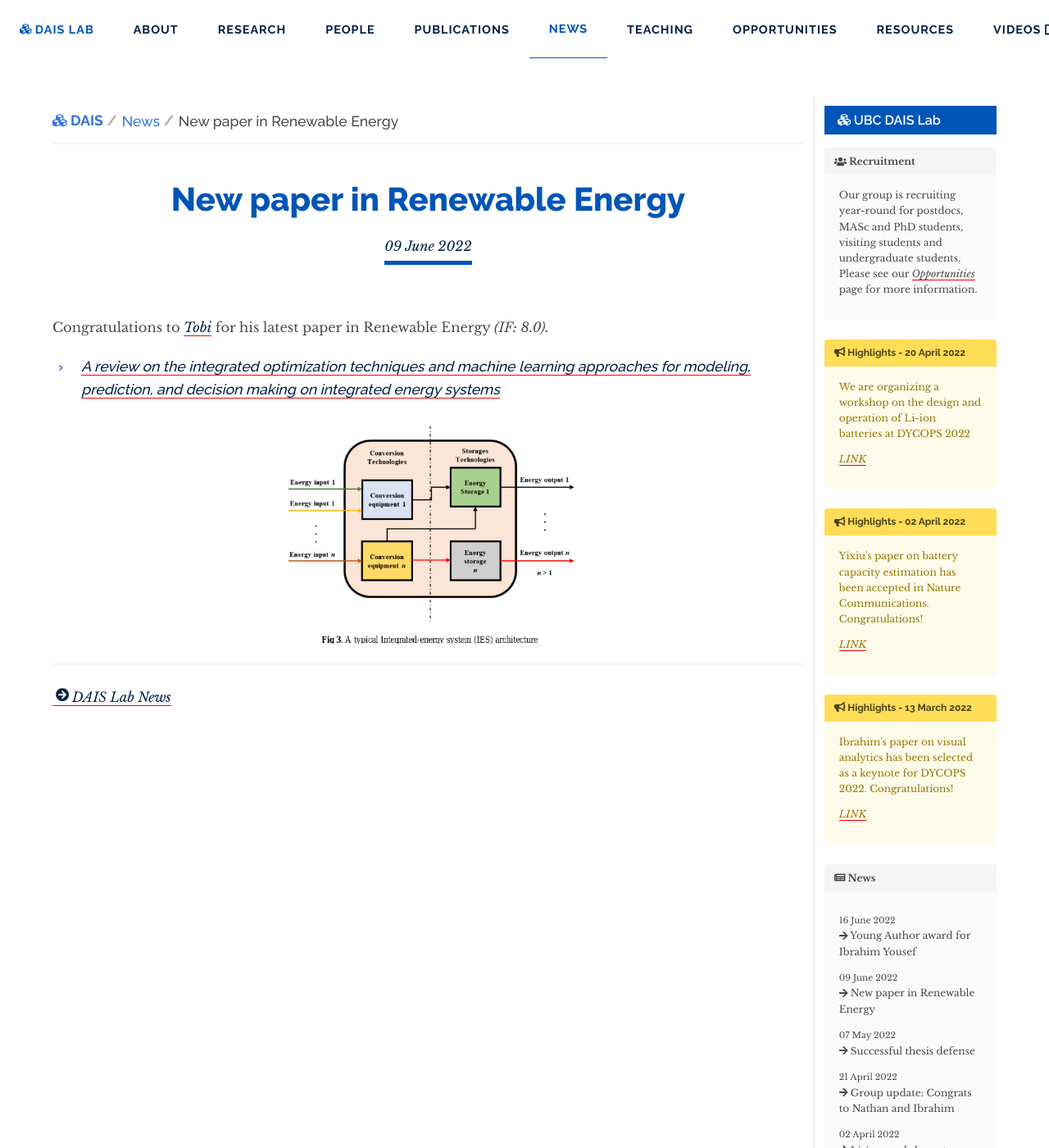
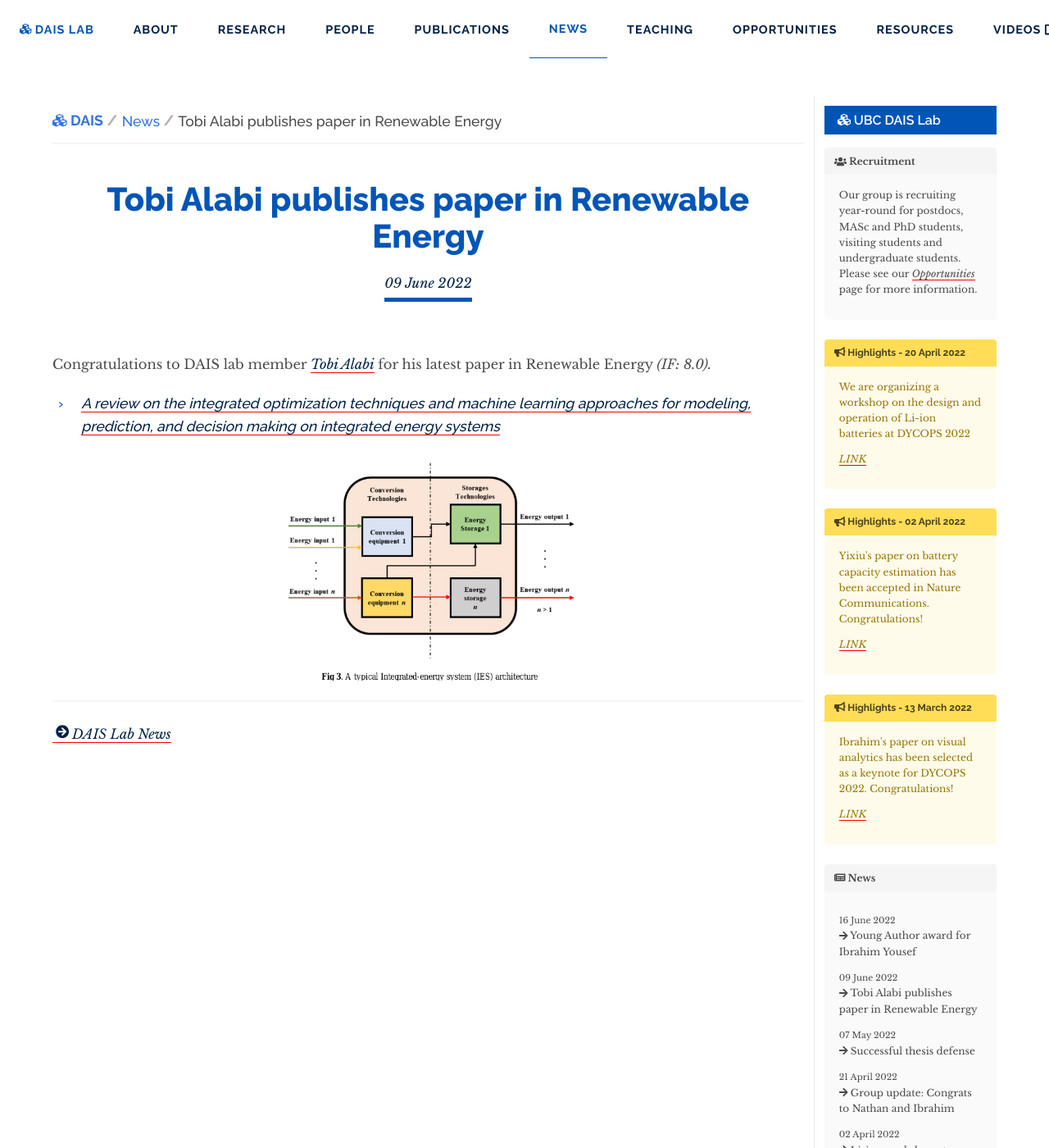
Before and after one commit to daisubc/daisubc.github.io, a Jekyll site: the page built from _news/2022-06-09-renewable.md, in a window 1280 px wide and 1400 px high. Shown: the whole window at 82% size. Built offline with Jekyll 4.4.1, drawn with Linux system fonts in a browser that asks for light colours; nearby versions of some CDN libraries.

Commit message:
fix typo

```diff
--- a/_news/2022-06-09-renewable.md
+++ b/_news/2022-06-09-renewable.md
@@ -1,11 +1,11 @@
 ---
 layout: post
-title:  "New paper in Renewable Energy"
+title:  "Tobi Alabi publishes paper in Renewable Energy"
 description: New paper on machine learning approaches for energy systems published in Renewable Energy.
 date: "2022-06-09"
 ---
 
-Congratulations to [Tobi]({% link _profiles/Tobi Michael Alabi.md %}) for his latest paper in Renewable Energy *(IF: 8.0).*
+Congratulations to DAIS lab member [Tobi Alabi]({% link _profiles/Tobi Michael Alabi.md %}) for his latest paper in Renewable Energy *(IF: 8.0).*
 
 - [A review on the integrated optimization techniques and machine learning approaches for modeling, prediction, and decision making on integrated energy systems]({% link _papers/2022-tobi-energy.md %})
 
```
